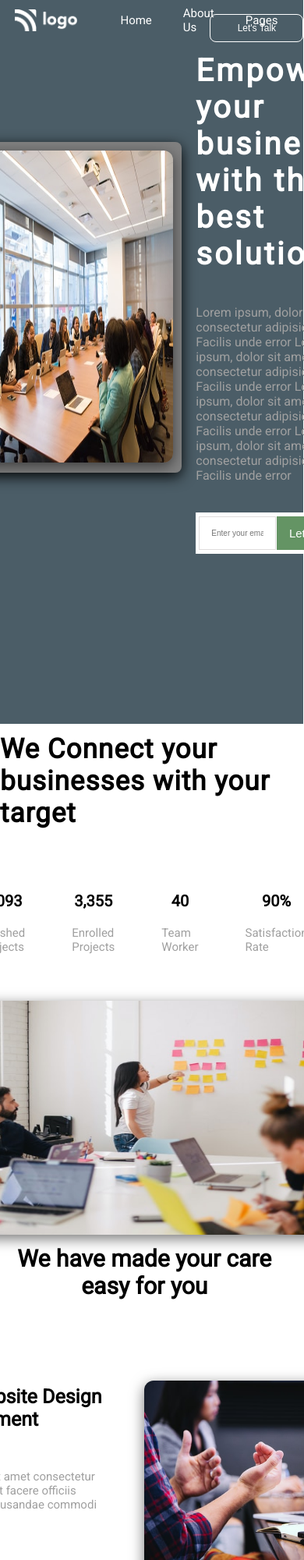
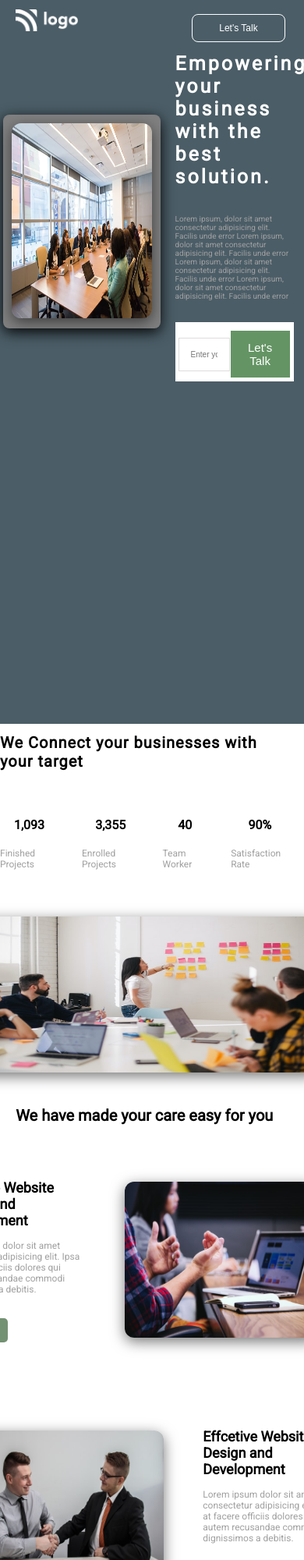
Before and after one commit to kobir1989/iNuron-HTML-CSS-assignment-project, a plain HTML site: page index.html in a window 390 px wide. Shown: the top 2000 px of the page at 78% size. Drawn offline with Linux system fonts and the light colour scheme.

Commit message:
Breakpoints (700px) added

```diff
--- a/css/css.css
+++ b/css/css.css
@@ -245,6 +245,7 @@ ul li:hover {
 }
 .footer {
   background-color: #141e27;
+  width: 105%;
 }
 .footer-nav {
   display: flex;
@@ -348,7 +349,6 @@ border-bottom {
     font-size: 1.5rem;
     width: 15rem;
   }
-  /*----------------------------*/
   .intro-main-div {
     padding: 3% 0;
   }
@@ -380,7 +380,7 @@ border-bottom {
     font-size: 3rem;
   }
   .survice {
-    padding-top: 5rem;
+    padding-top: 2rem;
     margin: 3rem;
   }
   .survice-text {
@@ -428,7 +428,6 @@ border-bottom {
     text-align: center;
     padding: 5rem 0;
   }
-}
   .footer-nav {
     display: flex;
     flex-direction: row;
@@ -464,3 +463,116 @@ border-bottom {
   .footer {
     padding-bottom: 2%;
   }
+}
+
+@media (max-width: 700px) {
+  header {
+    width: 106%;
+    height: 110vh;
+  }
+  nav img {
+    width: 8rem;
+  }
+
+  ul li {
+    visibility: hidden;
+  }
+
+  .nav-btn button {
+    margin-right: 3rem;
+  }
+
+  .heading-main {
+    font-size: 2.5rem;
+  }
+  .header-cover img {
+    height: 25rem;
+    width: 18rem;
+  }
+
+  .header-intro {
+    margin: 1%;
+  }
+  .header-intro p {
+    font-size: 1rem;
+    margin-top: 2%;
+  }
+  .header-intro form {
+    padding-top: 1rem;
+  }
+  .header-intro form input {
+    font-size: 1rem;
+    width: 80%;
+  }
+  .header-intro form input:focus {
+    font-size: 1rem;
+  }
+  .intro-main-div {
+    padding: 3% 0;
+  }
+  .heading-secondary {
+    font-size: 2rem;
+    padding-bottom: 6rem;
+  }
+  .information {
+    gap: 3rem;
+  }
+  .information h4 {
+    font-size: 1.6rem;
+  }
+  .information p {
+    font-size: 1.2rem;
+  }
+  .meating-img img {
+    width: 45rem;
+    height: 20rem;
+  }
+
+  .survice-div h2 {
+    font-size: 2rem;
+    padding-top: 3rem;
+  }
+  .survice {
+    padding-top: 3rem;
+  }
+  .survice-text {
+    padding: 1rem;
+    width: 20rem;
+  }
+  .survice h3 {
+    font-size: 1.8rem;
+    padding-bottom: 1.5rem;
+  }
+  .survice p {
+    font-size: 1.2rem;
+  }
+  .survice img {
+    width: 25rem;
+    min-height: 20rem;
+    margin: 0 4rem;
+  }
+
+  .teams-text {
+    gap: 4rem;
+    padding: 8rem 0;
+  }
+  .teams-text h4 {
+    font-size: 1.7rem;
+  }
+  .teams-text p {
+    font-size: 1.2rem;
+  }
+  .card-div {
+    display: flex;
+    flex-direction: column;
+    gap: 4rem;
+  }
+  .card {
+    margin: 2rem;
+    width: 30rem;
+  }
+  .card img {
+    width: 30rem;
+    height: 35rem;
+  }
+}
--- a/index.html
+++ b/index.html
@@ -162,7 +162,7 @@
               Fugit est labore nulla provident.
             </p>
           </div>
-          <div class="flex-center">
+          <div class="card-div flex-center">
             <div class="card box-shadow">
               <img src="./assets/team-1.jpg" alt="team-3.jpg" />
               <h4>Amera Amada</h4>
```
Lines whose indentation alone changed are shown as unchanged.
